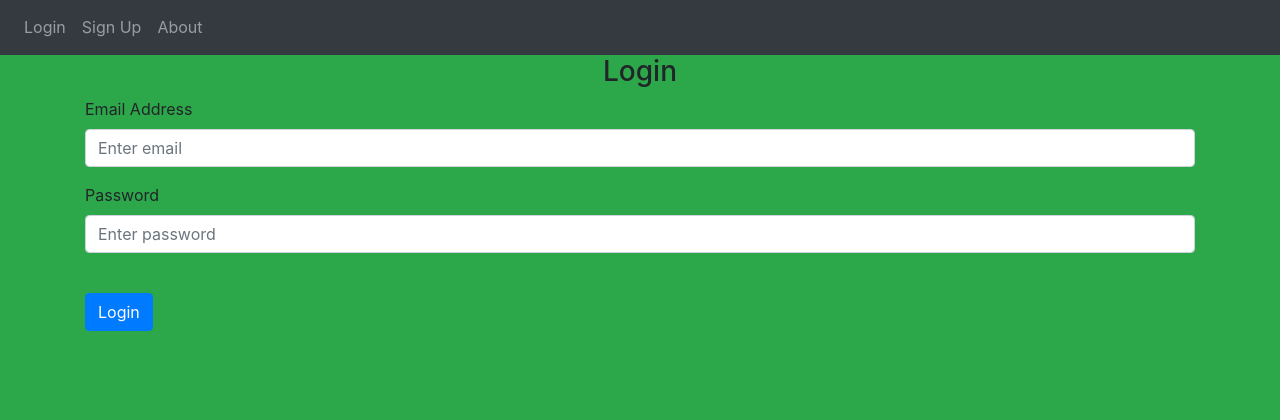
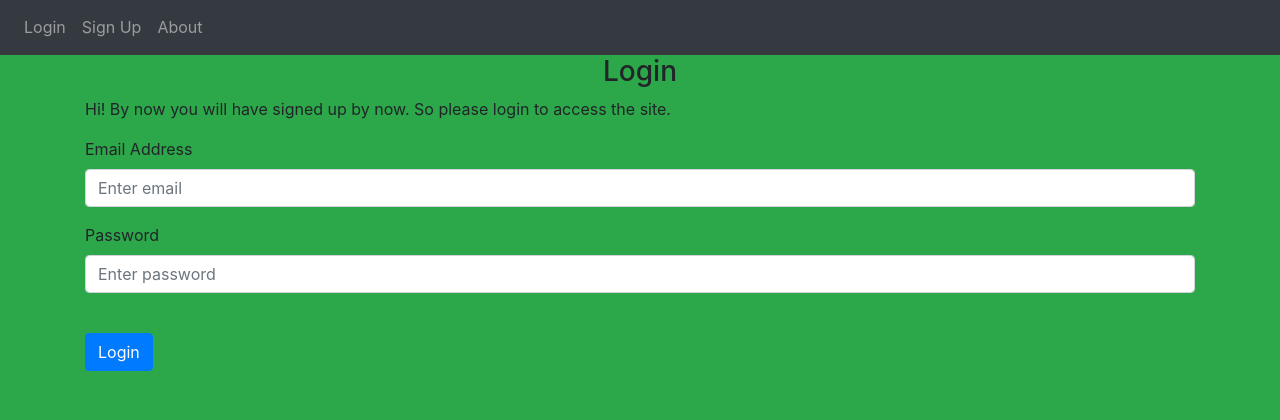
Before and after one commit to Darkx05/91906-Project, a Python web app: template website/templates/login.html in a window 1280 px wide; the page is wider, and only the part inside the window is pictured. Shown: the part 96-516 px from the top of that part. Run offline with Jinja, Linux system fonts and the light colour scheme; the template is opened without the code that fills it, so the values that code supplies are empty; some libraries are stand-ins or nearby versions.

```diff
--- a/website/templates/login.html
+++ b/website/templates/login.html
@@ -1,7 +1,12 @@
+<!DOCTYPE html>
 {% extends "base.html" %} {% block title %}Login{% endblock %} {% block content
-    %}
+  %}
+  <html lang="en">
+    <body>
     <form method="POST">
-      <h3 align ="center">Login</h3>
+      <h3 style="text-align: center">Login</h3>
+      <p style="text-align:left"> Hi! By now you will have signed up by now.
+      So please login to access the site.</p>
       <div class="form-group">
         <label for="email">Email Address</label>
         <input
@@ -39,4 +44,7 @@
 
       <div class="footer">
         <p>@ltd 2022</p>
-    {% endblock %}
+        </div>
+    </body>
+  </html>
+  {% endblock %}
```
